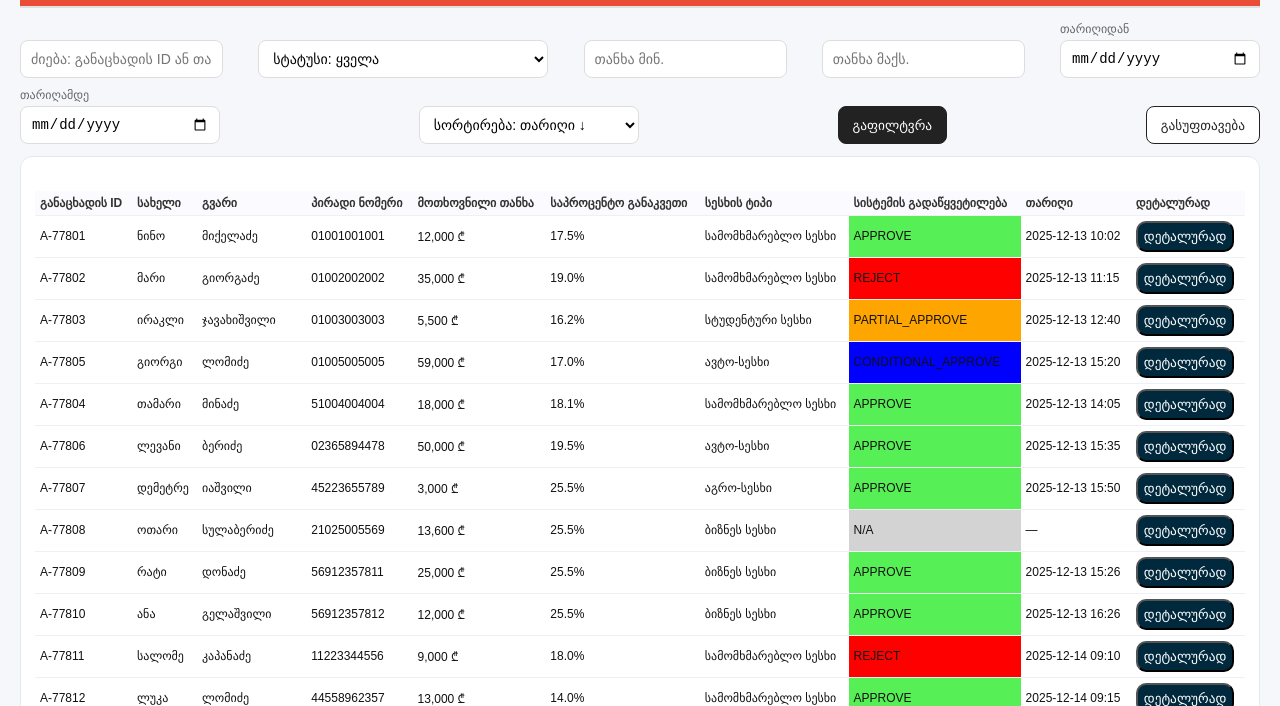
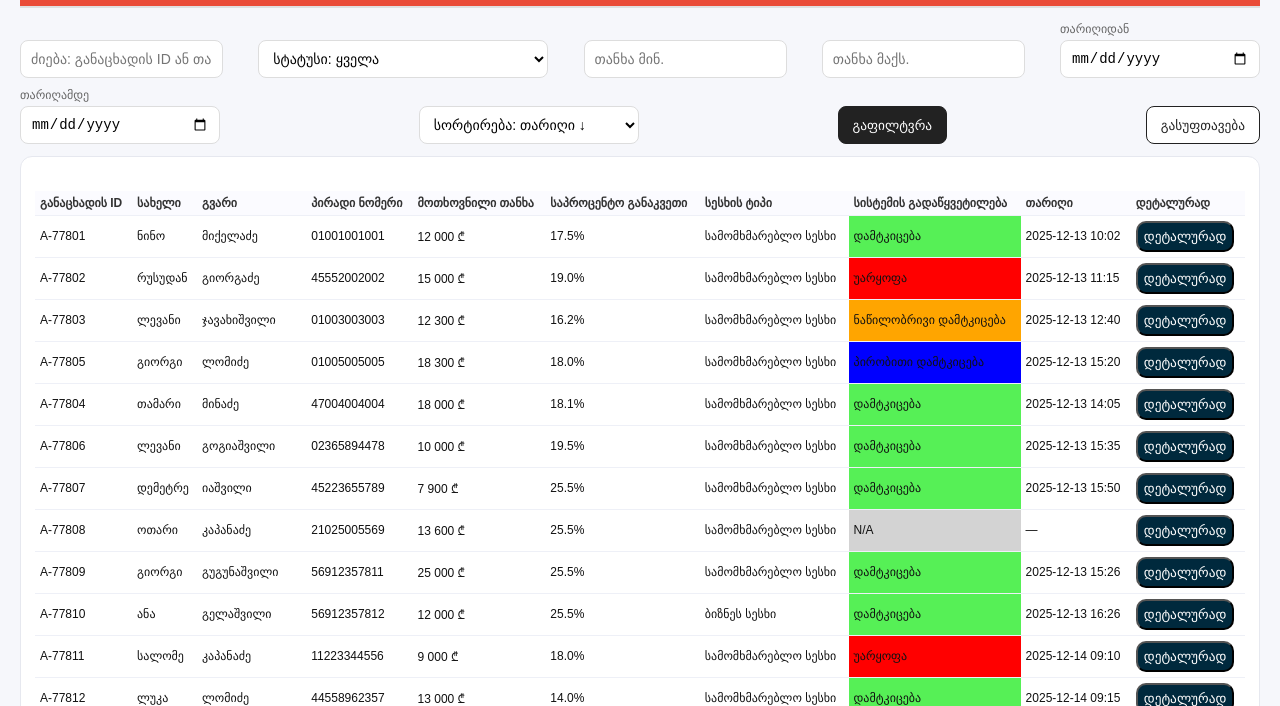
Before and after one commit to Miranda-K12/LO-Admin-Panel-UI, a plain HTML site: page index.html in a window 1280 px wide. Shown: the part 94-800 px from the top of the page. Drawn offline with Linux system fonts and the light colour scheme.

Commit message:
update html

```diff
--- a/index.html
+++ b/index.html
@@ -103,36 +103,36 @@
             <td>ნინო</td>
             <td>მიქელაძე</td>
             <td>01001001001</td>
-            <td>12,000 ₾</td>
+            <td>12 000 ₾</td>
             <td>17.5%</td>
             <td>სამომხმარებლო სესხი</td>
-            <td class="approve">APPROVE</td>
+            <td class="approve">დამტკიცება</td>
             <td>2025-12-13 10:02</td>
             <td><button>დეტალურად</button></td>
           </tr>
 
           <tr class="case-row" data-id="A-77802">
             <td>A-77802</td>
-            <td>მარი</td>
+            <td>რუსუდან</td>
             <td>გიორგაძე</td>
-            <td>01002002002</td>
-            <td>35,000 ₾</td>
+            <td>45552002002</td>
+            <td>15 000 ₾</td>
             <td>19.0%</td>
             <td>სამომხმარებლო სესხი</td>
-            <td class="reject">REJECT</td>
+            <td class="reject">უარყოფა</td>
             <td>2025-12-13 11:15</td>
             <td><button>დეტალურად</button></td>
           </tr>
 
           <tr class="case-row" data-id="A-77803">
             <td>A-77803</td>
-            <td>ირაკლი</td>
+            <td>ლევანი</td>
             <td>ჯავახიშვილი</td>
             <td>01003003003</td>
-            <td>5,500 ₾</td>
+            <td>12 300 ₾</td>
             <td>16.2%</td>
-            <td>სტუდენტური სესხი</td>
-            <td class="partial">PARTIAL_APPROVE</td>
+            <td>სამომხმარებლო სესხი</td>
+            <td class="partial">ნაწილობრივი დამტკიცება</td>
             <td>2025-12-13 12:40</td>
             <td><button>დეტალურად</button></td>
           </tr>
@@ -142,10 +142,10 @@
             <td>გიორგი</td>
             <td>ლომიძე</td>
             <td>01005005005</td>
-            <td>59,000 ₾</td>
-            <td>17.0%</td>
-            <td>ავტო-სესხი</td>
-            <td class="conditional">CONDITIONAL_APPROVE</td>
+            <td>18 300 ₾</td>
+            <td>18.0%</td>
+            <td>სამომხმარებლო სესხი</td>
+            <td class="conditional">პირობითი დამტკიცება</td>
             <td>2025-12-13 15:20</td>
             <td><button>დეტალურად</button></td>
           </tr>
@@ -153,11 +153,11 @@
             <td>A-77804</td>
             <td>თამარი</td>
             <td>მინაძე</td>
-            <td>51004004004</td>
-            <td>18,000 ₾</td>
+            <td>47004004004</td>
+            <td>18 000 ₾</td>
             <td>18.1%</td>
             <td>სამომხმარებლო სესხი</td>
-            <td class="approve">APPROVE</td>
+            <td class="approve">დამტკიცება</td>
             <td>2025-12-13 14:05</td>
             <td><button>დეტალურად</button></td>
           </tr>
@@ -165,12 +165,12 @@
           <tr class="case-row" data-id=">A-77806">
             <td>A-77806</td>
             <td>ლევანი</td>
-            <td>ბერიძე</td>
+            <td>გოგიაშვილი</td>
             <td>02365894478</td>
-            <td>50,000 ₾</td>
+            <td>10 000 ₾</td>
             <td>19.5%</td>
-            <td>ავტო-სესხი</td>
-            <td class="approve">APPROVE</td>
+            <td>სამომხმარებლო სესხი</td>
+            <td class="approve">დამტკიცება</td>
             <td>2025-12-13 15:35</td>
             <td><button>დეტალურად</button></td>
           </tr>
@@ -180,10 +180,10 @@
             <td>დემეტრე</td>
             <td>იაშვილი</td>
             <td>45223655789</td>
-            <td>3,000 ₾</td>
+            <td>7 900 ₾</td>
             <td>25.5%</td>
-            <td>აგრო-სესხი</td>
-            <td class="approve">APPROVE</td>
+            <td>სამომხმარებლო სესხი</td>
+            <td class="approve">დამტკიცება</td>
             <td>2025-12-13 15:50</td>
             <td><button>დეტალურად</button></td>
           </tr>
@@ -191,11 +191,11 @@
           <tr class="case-row" data-id=">A-77808">
             <td>A-77808</td>
             <td>ოთარი</td>
-            <td>სულაბერიძე</td>
+            <td>კაპანაძე</td>
             <td>21025005569</td>
-            <td>13,600 ₾</td>
+            <td>13 600 ₾</td>
             <td>25.5%</td>
-            <td>ბიზნეს სესხი</td>
+            <td>სამომხმარებლო სესხი</td>
             <td class="no-desicion">N/A</td>
             <td>—</td>
             <td><button>დეტალურად</button></td>
@@ -203,13 +203,13 @@
 
           <tr class="case-row" data-id=">A-77809">
             <td>A-77809</td>
-            <td>რატი</td>
-            <td>დონაძე</td>
+            <td>გიორგი</td>
+            <td>გუგუნაშვილი</td>
             <td>56912357811</td>
-            <td>25,000 ₾</td>
+            <td>25 000 ₾</td>
             <td>25.5%</td>
-            <td>ბიზნეს სესხი</td>
-            <td class="approve">APPROVE</td>
+            <td>სამომხმარებლო სესხი</td>
+            <td class="approve">დამტკიცება</td>
             <td>2025-12-13 15:26</td>
             <td><button>დეტალურად</button></td>
           </tr>
@@ -219,10 +219,10 @@
             <td>ანა</td>
             <td>გელაშვილი</td>
             <td>56912357812</td>
-            <td>12,000 ₾</td>
+            <td>12 000 ₾</td>
             <td>25.5%</td>
             <td>ბიზნეს სესხი</td>
-            <td class="approve">APPROVE</td>
+            <td class="approve">დამტკიცება</td>
             <td>2025-12-13 16:26</td>
             <td><button>დეტალურად</button></td>
           </tr>
@@ -232,10 +232,10 @@
             <td>სალომე</td>
             <td>კაპანაძე</td>
             <td>11223344556</td>
-            <td>9,000 ₾</td>
+            <td>9 000 ₾</td>
             <td>18.0%</td>
             <td>სამომხმარებლო სესხი</td>
-            <td class="reject">REJECT</td>
+            <td class="reject">უარყოფა</td>
             <td>2025-12-14 09:10</td>
             <td><button>დეტალურად</button></td>
           </tr>
@@ -244,10 +244,10 @@
             <td>ლუკა</td>
             <td>ლომიძე</td>
             <td>44558962357</td>
-            <td>13,000 ₾</td>
+            <td>13 000 ₾</td>
             <td>14.0%</td>
             <td>სამომხმარებლო სესხი</td>
-            <td class="approve">APPROVE</td>
+            <td class="approve">დამტკიცება</td>
             <td>2025-12-14 09:15</td>
             <td><button>დეტალურად</button></td>
           </tr>
@@ -256,10 +256,10 @@
             <td>ელენე</td>
             <td>შავდათუაშვილი</td>
             <td>43002659811</td>
-            <td>5000 ₾</td>
+            <td>5 000 ₾</td>
             <td>25.8%</td>
             <td>სამომხმარებლო სესხი</td>
-            <td class="conditional">CONDITIONAL_APPROVE</td>
+            <td class="conditional">პირობითი დამტკიცება</td>
             <td>2025-12-14 09:22</td>
             <td><button>დეტალურად</button></td>
           </tr>
```
